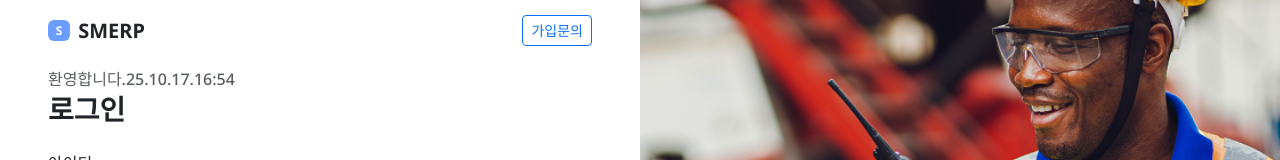
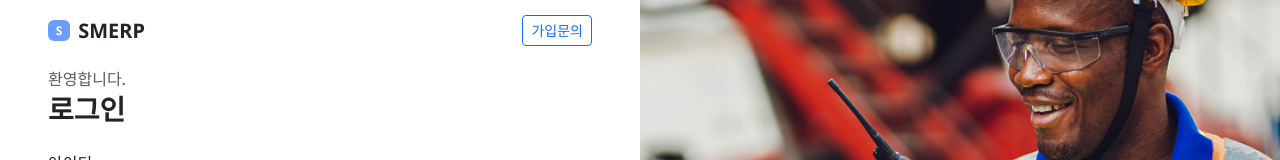
Before and after one commit to beyond-sw-camp/be18-4th-1team-project, a Vue app in the folder frontend/smerp-client/: page /login in a window 1280 px wide. Shown: the part 184-344 px from the top of the page. Built offline with nearby package versions, Linux system fonts and the light colour scheme.

Commit message:
[feat] on 트리거 수정, roll out 해결

```diff
--- a/frontend/smerp-client/src/pages/Login.vue
+++ b/frontend/smerp-client/src/pages/Login.vue
@@ -11,7 +11,7 @@
                     data-bs-target="#contactModal">가입문의</button>
             </div>
 
-            <h6 class="text-muted mb-1">환영합니다.25.10.17.16:54</h6>
+            <h6 class="text-muted mb-1">환영합니다.</h6>
             <h3 class="fw-bold mb-4">로그인</h3>
 
             <form @submit.prevent="onSubmit">
```
